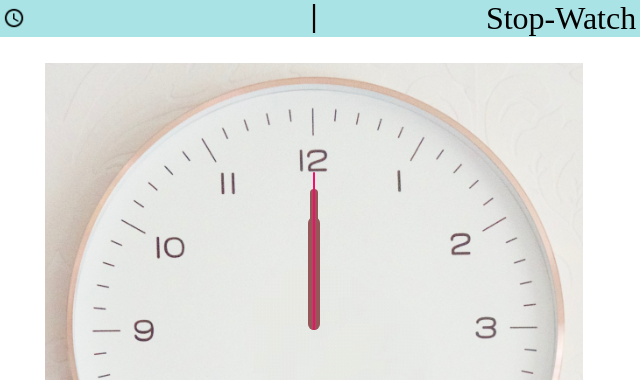
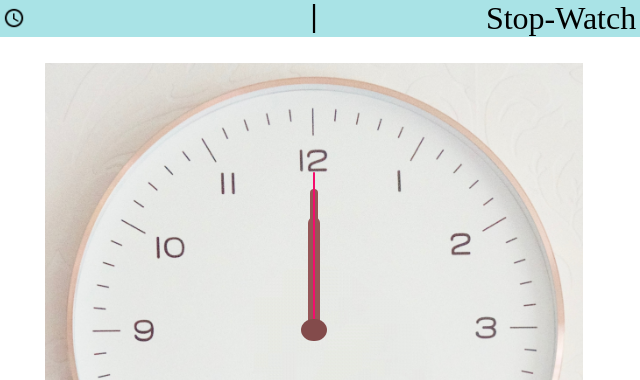
Before and after one commit to vanshitadev10/Analog-Clock-and-Stop-Watch, a plain HTML site: page stopwatch.html in a window 1280 px wide. Shown: the top 380 px of the page, 326-966 px from the left. Drawn offline with Linux system fonts and the light colour scheme.

Commit message:
Update stopwatch.html
Added small '>' in html

```diff
--- a/stopwatch.html
+++ b/stopwatch.html
@@ -29,7 +29,7 @@
         <img src="clock.jpg" alt="clock" class="clock">
         <div class="hour"></div>
         <div class="minute"></div>
-        <div class="second"</div>
+        <div class="second"></div>
         <div class="center"></div>
     </div>
 
```
